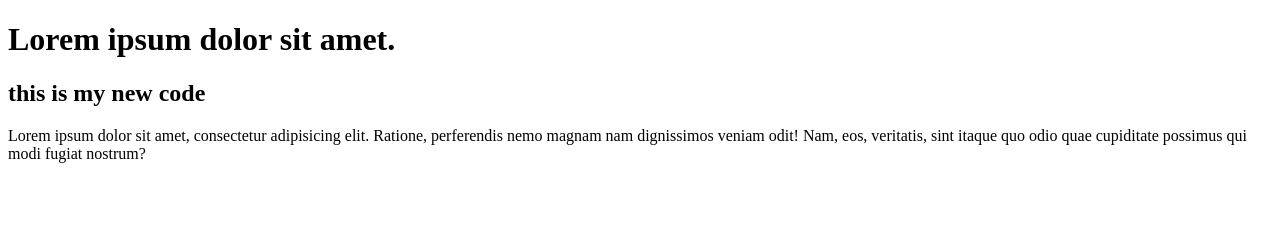
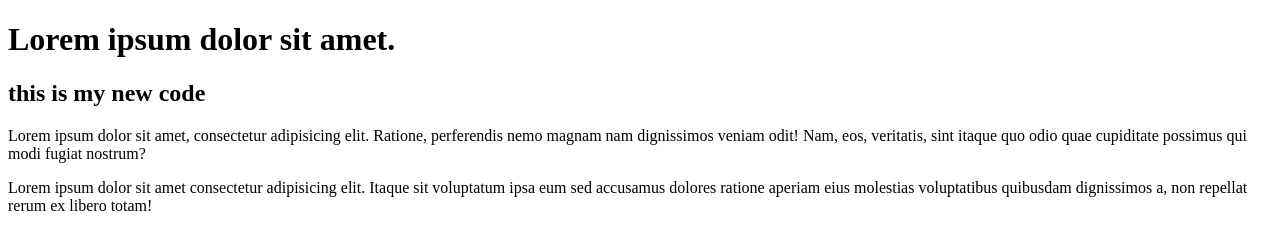
Before and after one commit to sarwar4443/sarwaranki, a plain HTML site: page index.html in a window 1280 px wide. Drawn offline with Linux system fonts and the light colour scheme.

Commit message:
new code

```diff
--- a/index.html
+++ b/index.html
@@ -8,5 +8,6 @@
 	<h1>Lorem ipsum dolor sit amet.</h1>
 	<h2> this is my new code</h2>
 	<p>Lorem ipsum dolor sit amet, consectetur adipisicing elit. Ratione, perferendis nemo magnam nam dignissimos veniam odit! Nam, eos, veritatis, sint itaque quo odio quae cupiditate possimus qui modi fugiat nostrum?</p>
+	<p class="new">Lorem ipsum dolor sit amet consectetur adipisicing elit. Itaque sit voluptatum ipsa eum sed accusamus dolores ratione aperiam eius molestias voluptatibus quibusdam dignissimos a, non repellat rerum ex libero totam!</p>
 </body>
 </html>
```
